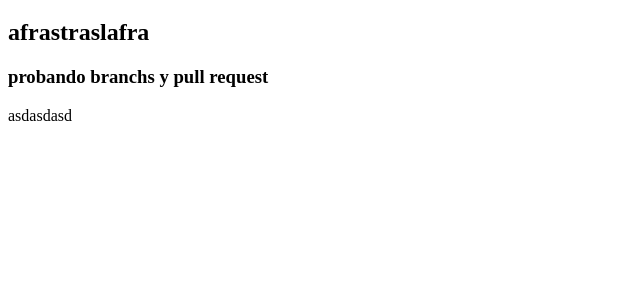
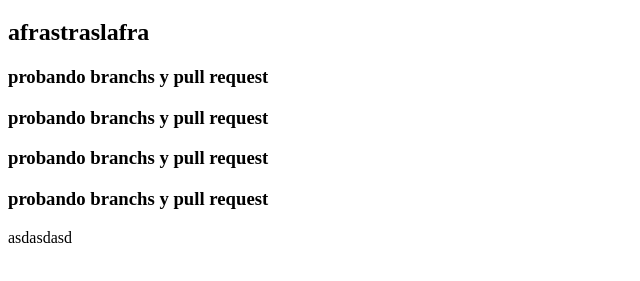
Before and after one commit to Pablets/repodeprueba, a plain HTML site: page index.html in a window 1280 px wide. Shown: the part 61-342 px from the top of the page, without its empty margins (0-640 px from the left). Drawn offline with Linux system fonts and the light colour scheme.

Commit message:
Pruebaderama1

```diff
--- a/index.html
+++ b/index.html
@@ -11,6 +11,10 @@
     </h1>
     <h2>afrastraslafra</h2>
     <h3>probando branchs y pull request</h3>
+    <h3>probando branchs y pull request</h3>
+    <h3>probando branchs y pull request</h3>
+    <h3>probando branchs y pull request</h3>
+
     <p>asdasdasd</p>
 </body>
 </html>
```
